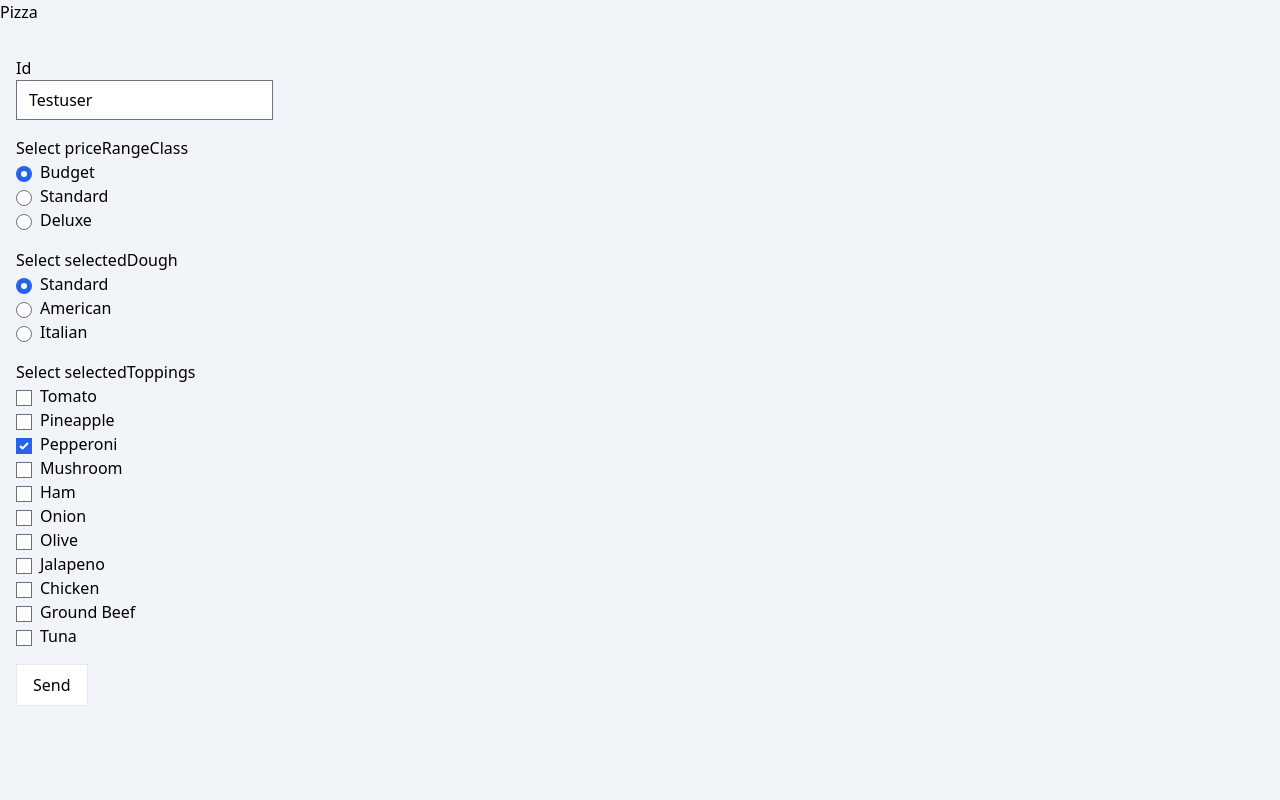
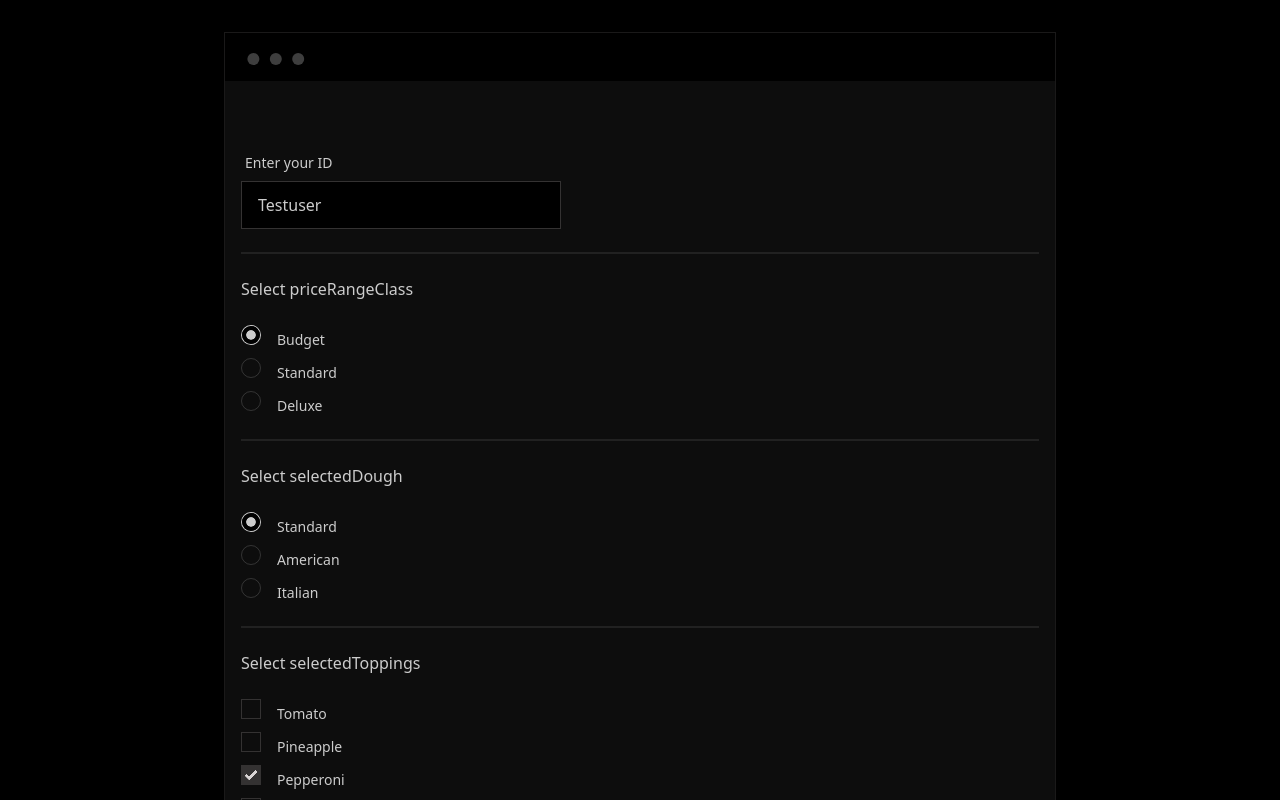
Before and after one commit to maurer2/run-types-run, a Next.js app: page /pizza in a window 1280 px wide. Shown: the top 800 px of the page. Built offline with nearby package versions, Linux system fonts and the light colour scheme.

Commit message:
Improved design a bit

```diff
--- a/package.json
+++ b/package.json
@@ -15,6 +15,8 @@
     "@hookform/resolvers": "^2.9.10",
     "@tailwindcss/forms": "^0.5.3",
     "autoprefixer": "^10.4.13",
+    "clsx": "^1.2.1",
+    "daisyui": "^2.49.0",
     "next": "13.1.1",
     "postcss": "^8.4.21",
     "react": "18.2.0",
--- a/pages/pizza/UncontrolledInput/UncontrolledInput.tsx
+++ b/pages/pizza/UncontrolledInput/UncontrolledInput.tsx
@@ -1,5 +1,6 @@
 import React, { useId, forwardRef } from 'react';
 import type { ReactElement, ForwardedRef } from 'react';
+import { clsx } from 'clsx';
 
 import type { UncontrolledInputProps } from './types';
 
@@ -11,21 +12,21 @@ const UncontrolledInput = forwardRef(
     const htmlId = useId();
 
     return (
-      <fieldset>
-        <label htmlFor={htmlId}>{htmlLabel}</label>
+      <fieldset className="form-control w-full max-w-xs">
+        <label className="label" htmlFor={htmlId}>
+          <span className="label-text">{htmlLabel}</span>
+        </label>
         <input
           {...props}
           ref={ref}
           type="text"
           id={htmlId}
           aria-invalid={error ? 'true' : 'false'}
-          className="block h-full border"
+          className={clsx('input', 'input-primary', 'input-bordered', 'w-full', 'max-w-xs', {
+            'input-error': error,
+          })}
         />
-        {Boolean(error) && (
-          <p className="mt-2 text-red-500">
-            {error?.message?.toString()}
-          </p>
-        )}
+        {Boolean(error) && <p className="mt-2 text-red-500">{error?.message?.toString()}</p>}
       </fieldset>
     );
   },
--- a/pages/pizza/UncontrolledRadioCheckbox/UncontrolledRadioCheckbox.tsx
+++ b/pages/pizza/UncontrolledRadioCheckbox/UncontrolledRadioCheckbox.tsx
@@ -1,6 +1,7 @@
 import React from 'react';
 import type { ReactElement } from 'react';
 import { useFormContext } from 'react-hook-form';
+import { clsx } from 'clsx';
 
 import type { UncontrolledRadioCheckboxProps } from './types';
 
@@ -12,24 +13,36 @@ const UncontrolledRadioCheckbox = <T extends Array<string>>({
   const { register, getFieldState } = useFormContext();
 
   const fieldState = getFieldState(name);
+  const isRadio = type === 'radio';
   // console.log(fieldState);
 
   return (
     <fieldset aria-describedby={`id-${name}`}>
-      <legend id={`id-${name}`}>Select {name}</legend>
+      <legend id={`id-${name}`} className="mb-4">
+        Select {name}
+      </legend>
       <ul>
         {values.map((value) => (
-          <li key={value}>
+          <li key={value} className="form-control">
+            <label htmlFor={`${name}-${value}`} className="label-text cursor-pointer mt-2">
               <input
                 {...register(name)}
                 type={type}
                 id={`${name}-${value}`}
-              className="w-4 h-4 mr-2"
+                className={clsx('checked:bg-primary-500', {
+                  radio: isRadio,
+                  // 'radio-primary': isRadio,
+                  'radio-sm': isRadio,
+                  checkbox: !isRadio,
+                  'checkbox-primary': !isRadio,
+                  'checkbox-sm': !isRadio,
+                })}
                 aria-invalid={fieldState.error ? 'true' : 'false'}
                 value={value}
                 data-testid={`id-${name}`}
               />
-            <label htmlFor={`${name}-${value}`}>{value}</label>
+              <span className="label-text ml-4">{value}</span>
+            </label>
           </li>
         ))}
       </ul>
--- a/pages/pizza/index.tsx
+++ b/pages/pizza/index.tsx
@@ -1,4 +1,4 @@
-import React, { useState, useEffect, } from 'react';
+import React, { useState, useEffect } from 'react';
 import type { NextPage } from 'next';
 import { useForm, FormProvider } from 'react-hook-form';
 import { zodResolver } from '@hookform/resolvers/zod';
@@ -31,16 +31,16 @@ const Pizza: NextPage = () => {
     formState: { errors },
     getValues,
     trigger,
-    watch
+    watch,
     // reset,
   } = formMethods;
   const formOutput = getValues();
-  const priceRangeClassValue = watch("priceRangeClass");
+  const priceRangeClassValue = watch('priceRangeClass');
 
   // custom validation trigger
   useEffect(() => {
     trigger(['selectedDough', 'selectedToppings']);
-    console.log(priceRangeClassValue)
+    console.log(priceRangeClassValue);
   }, [priceRangeClassValue, trigger]);
 
   const onSubmit = (data: FormValues): void => {
@@ -72,15 +72,21 @@ const Pizza: NextPage = () => {
   // }, [reset]);
 
   return (
-    <article className="container mx-auto h-screen bg-slate-100">
-      <h1>Pizza</h1>
+    <article className="container max-w-4xl mx-auto px-8 pt-8">
+      <div className="mockup-window border border-base-300">
+        <div className="px-4 py-16 bg-base-200">
+          {isLoading ? (
+            <progress className="progress w-56" />
+          ) : (
+            <FormProvider {...formMethods}>
+              <form onSubmit={handleSubmit(onSubmit, onError)}>
+                <UncontrolledInput
+                  htmlLabel="Enter your ID"
+                  error={errors.id}
+                  {...register('id')}
+                />
 
-      {isLoading && <span>is loading</span>}
-
-      {!isLoading && (
-        <FormProvider {...formMethods}>
-          <form onSubmit={handleSubmit(onSubmit, onError)} className="[&>*]:mt-4 p-4">
-            <UncontrolledInput htmlLabel="Id" error={errors.id} {...register('id')} />
+                <div className="divider" />
 
                 <UncontrolledRadioCheckbox
                   type="radio"
@@ -88,11 +94,11 @@ const Pizza: NextPage = () => {
                   values={[...PRICE_RANGE_CLASS]}
                 />
 
-            <UncontrolledRadioCheckbox
-              type="radio"
-              name="selectedDough"
-              values={[...DOUGH]}
-            />
+                <div className="divider" />
+
+                <UncontrolledRadioCheckbox type="radio" name="selectedDough" values={[...DOUGH]} />
+
+                <div className="divider" />
 
                 <UncontrolledRadioCheckbox
                   type="checkbox"
@@ -100,27 +106,34 @@ const Pizza: NextPage = () => {
                   values={[...TOPPINGS]}
                 />
 
+                <div className="divider" />
+
                 {/* <Controller
                   control={control}
                   name="name"
                   render={({ field: { onChange, value } }) => (
                     <ControlledInput label="value" onChange={onChange} value={value} />
                   )}
-            /> */}
+                  />
+                */}
 
-            <button type="submit" className="px-4 py-2 border bg-white">
-              Send
+                <button type="submit" className="btn btn-wide">
+                  Send values
                 </button>
 
                 {isShowingResults && (
+                  <>
+                    <div className="divider" />
                     <code>
-                <h2>Last successful submit:</h2>
                       <pre>{JSON.stringify(formOutput, undefined, 4)}</pre>
                     </code>
+                  </>
                 )}
               </form>
             </FormProvider>
           )}
+        </div>
+      </div>
     </article>
   );
 };
--- a/tailwind.config.js
+++ b/tailwind.config.js
@@ -7,6 +7,15 @@ module.exports = {
     extend: {},
   },
   plugins: [
-    require('@tailwindcss/forms'),
+    require("daisyui"),
   ],
+  daisyui: {
+    styled: true,
+    themes: ['black'],
+    base: true,
+    utils: true,
+    logs: true,
+    rtl: false,
+    prefix: "",
+  },
 }
```
Also changed, not shown: 2 other files (tests, documents, lock files or other folders). Lines whose indentation alone changed are shown as unchanged.
